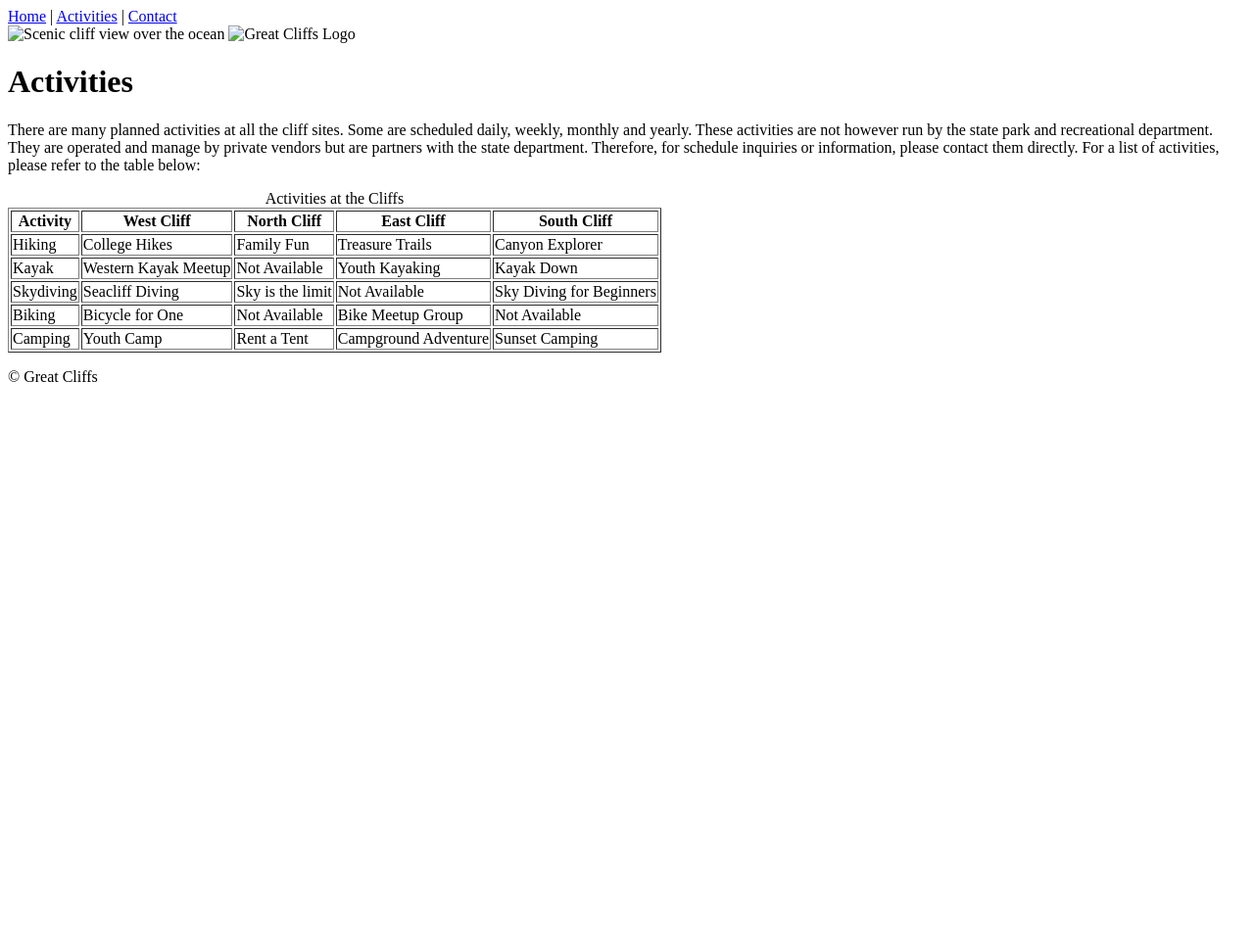
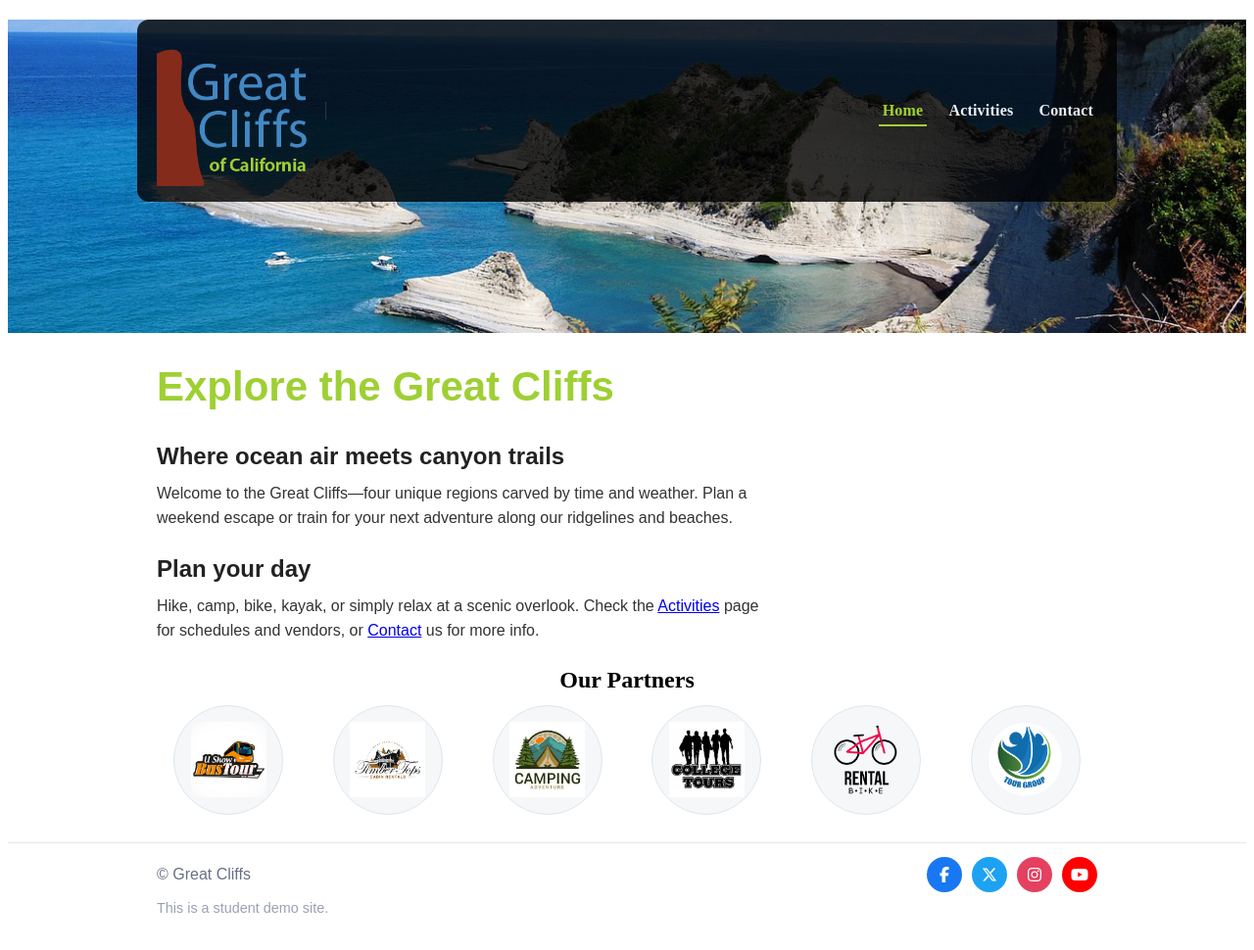
Before and after one commit to gabrielatiradoac/homework-module1, a plain HTML site: page index.html in a window 1280 px wide. Shown: the whole page at 98% size. Before the commit the page ends 800 px from the top, so only its background shows below. Drawn offline with Linux system fonts and the light colour scheme.

Commit message:
Add files via upload
added css and partners images to homework

```diff
--- a/index.html
+++ b/index.html
@@ -3,89 +3,249 @@
 <head>
   <meta charset="utf-8" />
   <meta name="viewport" content="width=device-width, initial-scale=1" />
-  <title>Great Cliffs</title>
+  <title>Great Cliffs — Home</title>
+
+  <!-- Font Awesome for social icons -->
+  <link rel="stylesheet"
+        href="https://cdnjs.cloudflare.com/ajax/libs/font-awesome/6.5.0/css/all.min.css"
+        integrity="sha512-yY7vC2gZkJYQvQYgGgq1cYy6E0r6wZcXk2k5Gm1nqQfU0vQK9m0pJ7W1c8WmVzwpQq2xF+0QK7sQ8zK8a7iVw=="
+        crossorigin="anonymous" referrerpolicy="no-referrer">
+
+  <style>
+    /* -------------------------------
+       HEADER (background + overlay)
+       ------------------------------- */
+    #home header {
+      /* use your existing hero image here */
+      background-image: url("images/cliff_ocean.jpg");
+      background-size: cover;
+      background-position: center;
+      min-height: 320px;
+      position: relative;
+      color: #fff;
+    }
+    /* main header box (logo + nav) floating on top */
+    #home .header-box {
+      background: rgba(0,0,0,0.8);          /* 80% opacity overlay */
+      width: min(960px, 92%);
+      margin: 20px auto 0 auto;             /* center in header */
+      padding: 16px 20px;
+      display: grid;
+      grid-template-columns: 160px 1fr;
+      align-items: center;
+      gap: 12px;
+      border-radius: 12px;
+    }
+    /* logo placement */
+    #home .logo {
+      display: inline-block;
+    }
+    #home .logo img {
+      width: 160px;                          /* width only; keeps aspect */
+      height: auto;
+      display: block;
+    }
+
+    /* -------------------------------
+       NAVIGATION
+       ------------------------------- */
+    #home nav ul {
+      list-style: none;                      /* remove bullets */
+      margin: 0;
+      padding: 0;
+      display: flex;                         /* horizontal */
+      gap: 18px;
+      justify-content: flex-end;
+      align-items: center;
+      border-left: 1px solid rgba(255,255,255,0.15); /* faint vertical line */
+      padding-left: 18px;
+    }
+    #home nav a {
+      text-decoration: none;                 /* remove underline */
+      color: #e8eef6;
+      font-weight: 600;
+      letter-spacing: .2px;
+      padding: 6px 4px;
+      transition: color .15s ease, border-color .15s ease;
+      border-bottom: 2px solid transparent;
+    }
+    #home nav a:hover {
+      color: #9ed034;                        /* hover color */
+      border-bottom-color: #9ed034;
+    }
+    /* active button (Home on this page) */
+    #home nav a.active {
+      color: #9ed034;
+      border-bottom-color: #9ed034;
+      cursor: default;
+    }
+
+    /* -------------------------------
+       MAIN AREA (type, color)
+       ------------------------------- */
+    #home main {
+      font-family: Arial, Helvetica, sans-serif;
+      width: min(960px, 92%);
+      margin: 22px auto;
+      line-height: 1.55;
+      color: #333;
+    }
+    #home main h1 {
+      margin: 8px 0 10px;
+      color: #9ed034;                        /* per spec */
+      font-size: clamp(28px, 4vw, 42px);
+    }
+    #home main h2 {
+      margin: 20px 0 8px;
+      color: #222;
+      font-size: clamp(18px, 2.5vw, 24px);
+    }
+    #home main p {
+      margin: 0 0 12px;
+      max-width: 70ch;
+    }
+
+    /* -------------------------------
+       PARTNERS SECTION (logos in circles)
+       ------------------------------- */
+    #home section.partners {
+      width: min(960px, 92%);
+      margin: 24px auto;
+      text-align: center;
+    }
+    #home .partners h2 {
+      margin-bottom: 12px;
+    }
+    #home .partner-grid {
+      display: grid;
+      grid-template-columns: repeat(6, minmax(60px, 1fr));
+      gap: 16px;
+      justify-items: center;
+      align-items: center;
+    }
+    #home .partner {
+      width: 110px;
+      height: 110px;
+      border-radius: 50%;                    /* circle */
+      background: #f5f7f9;
+      border: 1px solid #e0e6ee;
+      display: grid;
+      place-items: center;                    /* center logo inside */
+      overflow: hidden;
+    }
+    #home .partner img {
+      width: 70%;                             /* scale down logo */
+      height: 70%;
+      object-fit: contain;
+    }
+
+    /* -------------------------------
+       FOOTER (copyright + social)
+       ------------------------------- */
+    footer {
+      border-top: 1px solid #e3e7ef;
+      margin-top: 28px;
+      padding: 14px 0 48px;                  /* bottom space for disclaimer */
+      font-family: Arial, Helvetica, sans-serif;
+    }
+    .footer-inner {
+      width: min(960px, 92%);
+      margin: 0 auto;
+      display: grid;
+      grid-template-columns: 1fr auto;
+      align-items: center;
+      gap: 12px;
+    }
+    .copyright {
+      color: #667085;
+    }
+    .social {
+      display: flex;
+      gap: 10px;
+    }
+    .social a {
+      width: 36px;
+      height: 36px;
+      display: inline-grid;
+      place-items: center;
+      border-radius: 50%;
+      color: #fff;
+      text-decoration: none;
+      transition: transform .12s ease, filter .12s ease;
+    }
+    .social a:hover { transform: translateY(-1px); filter: brightness(1.1); }
+    .social .facebook { background: #1877f2; }
+    .social .twitter  { background: #1da1f2; }
+    .social .instagram{ background: #e4405f; }
+    .social .youtube  { background: #ff0000; }
+
+    /* Disclaimer pinned to bottom of footer box */
+    .disclaimer {
+      width: min(960px, 92%);
+      margin: 8px auto 0;
+      color: #98a2b3;
+      font-size: 0.9rem;
+    }
+  </style>
 </head>
-<body>
+
+<body id="home">
   <header>
-    <nav>
-      <a href="index.html">Home</a> |
-      <a href="activities.html">Activities</a> |
-      <a href="contact.html">Contact</a>
-    </nav>
+    <div class="header-box">
+      <a class="logo" href="index.html">
+        <img src="images/logo.png" alt="Great Cliffs Logo">
+      </a>
 
-    <!-- Requirement: image below the open <header> tag -->
-    <!-- Replace hero.jpg with an actual image filename from your images folder -->
-    <img src="images/hero.jpg" alt="Scenic cliff view over the ocean" width="1200" height="400">
-
-    <!-- Replace the placeholder <h3> with a logo <img> (scaled down by width only) -->
-    <img src="images/logo.png" alt="Great Cliffs Logo" width="160">
+      <nav aria-label="Primary">
+        <ul>
+          <li><a class="active" href="index.html">Home</a></li>
+          <li><a href="activities.html">Activities</a></li>
+          <li><a href="contact.html">Contact</a></li>
+        </ul>
+      </nav>
+    </div>
   </header>
 
-<main>
-  <h1>Activities</h1>
-  <!-- Paste this paragraph from content-w1d2.txt -->
-  <p>
-    There are many planned activities at all the cliff sites. Some are scheduled daily, weekly, monthly and yearly.
-    These activities are not however run by the state park and recreational department. They are operated and manage by private vendors but are partners with the state department.
-    Therefore, for schedule inquiries or information, please contact them directly.
-    For a list of activities, please refer to the table below:
-  </p>
+  <main>
+    <h1>Explore the Great Cliffs</h1>
+    <h2>Where ocean air meets canyon trails</h2>
+    <p>
+      Welcome to the Great Cliffs—four unique regions carved by time and weather.
+      Plan a weekend escape or train for your next adventure along our ridgelines and beaches.
+    </p>
 
-  <!-- Table (add border="1" per assignment to make it visible for now) -->
-  <table border="1">
-    <caption>Activities at the Cliffs</caption>
-    <thead>
-      <tr>
-        <th>Activity</th>
-        <th>West Cliff</th>
-        <th>North Cliff</th>
-        <th>East Cliff</th>
-        <th>South Cliff</th>
-      </tr>
-    </thead>
-    <tbody>
-      <tr>
-        <td>Hiking</td>
-        <td>College Hikes</td>
-        <td>Family Fun</td>
-        <td>Treasure Trails</td>
-        <td>Canyon Explorer</td>
-      </tr>
-      <tr>
-        <td>Kayak</td>
-        <td>Western Kayak Meetup</td>
-        <td>Not Available</td>
-        <td>Youth Kayaking</td>
-        <td>Kayak Down</td>
-      </tr>
-      <tr>
-        <td>Skydiving</td>
-        <td>Seacliff Diving</td>
-        <td>Sky is the limit</td>
-        <td>Not Available</td>
-        <td>Sky Diving for Beginners</td>
-      </tr>
-      <tr>
-        <td>Biking</td>
-        <td>Bicycle for One</td>
-        <td>Not Available</td>
-        <td>Bike Meetup Group</td>
-        <td>Not Available</td>
-      </tr>
-      <tr>
-        <td>Camping</td>
-        <td>Youth Camp</td>
-        <td>Rent a Tent</td>
-        <td>Campground Adventure</td>
-        <td>Sunset Camping</td>
-      </tr>
-    </tbody>
-  </table>
-</main>
+    <h2>Plan your day</h2>
+    <p>
+      Hike, camp, bike, kayak, or simply relax at a scenic overlook.
+      Check the <a href="activities.html">Activities</a> page for schedules and vendors,
+      or <a href="contact.html">Contact</a> us for more info.
+    </p>
+  </main>
 
+  <section class="partners" aria-labelledby="partners-title">
+    <h2 id="partners-title">Our Partners</h2>
+    <div class="partner-grid">
+      <!-- Replace src filenames below with the real ones from partners.zip -->
+      <div class="partner"><img src="partners/partner-bustour.png" alt="Bus Tours"></div>
+      <div class="partner"><img src="partners/partner-cabinrental.png" alt="Cabin Rental"></div>
+      <div class="partner"><img src="partners/partner-campingadv.png" alt="Camping Adventures"></div>
+      <div class="partner"><img src="partners/partner-collegetours.png" alt="College Tours"></div>
+      <div class="partner"><img src="partners/partner-rentalbike.png" alt="Bike Rentals"></div>
+      <div class="partner"><img src="partners/partner-tourgroup.png" alt="Tour Group"></div>
+    </div>
+  </section>
 
   <footer>
-    <p>&copy; Great Cliffs</p>
+    <div class="footer-inner">
+      <div class="copyright">© Great Cliffs</div>
+      <div class="social" aria-label="Social links">
+        <a class="facebook" href="#" aria-label="Facebook"><i class="fab fa-facebook-f"></i></a>
+        <a class="twitter" href="#" aria-label="Twitter"><i class="fab fa-x-twitter"></i></a>
+        <a class="instagram" href="#" aria-label="Instagram"><i class="fab fa-instagram"></i></a>
+        <a class="youtube" href="#" aria-label="YouTube"><i class="fab fa-youtube"></i></a>
+      </div>
+    </div>
+    <div class="disclaimer">This is a student demo site.</div>
   </footer>
 </body>
 </html>
```
Also changed, not shown: images/cliff_ocean.jpg (added), images/logo.png (added), partners/partner-bustour.png (added), partners/partner-cabinrental.png (added), partners/partner-campingadv.png (added), partners/partner-collegetours.png (added), partners/partner-rentalbike.png (added), partners/partner-tourgroup.png (added).
